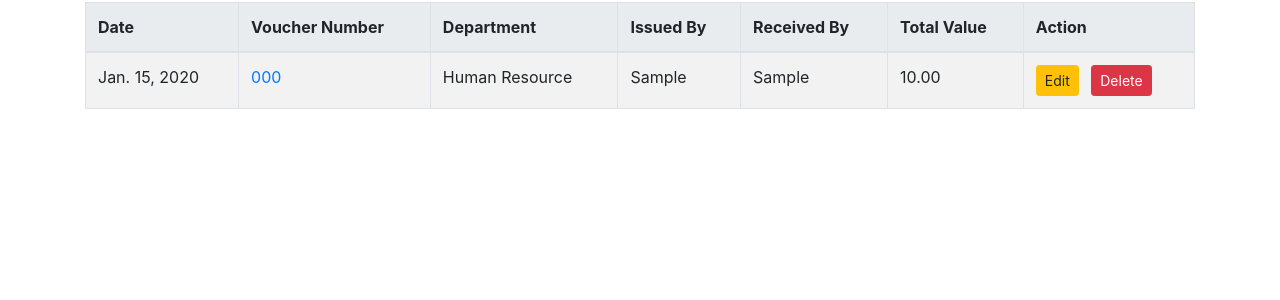
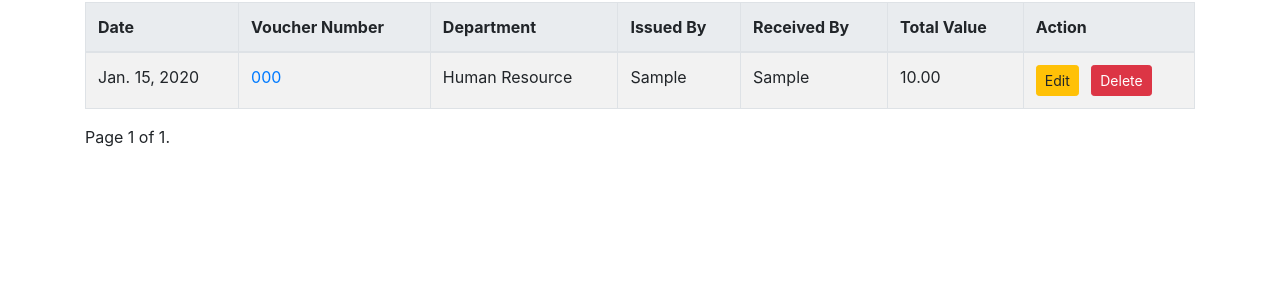
Before and after one commit to Mesele9/erp_django, a Django app: page /store/issue-records/ in a window 1280 px wide. Shown: the part 326-626 px from the top of the page. Run offline with Django 4.2, Linux system fonts and the light colour scheme; data comes from the database, SQL or seed files in the repository; tables that the repository leaves empty hold one stand-in row (values such as "Sample post"); some libraries are stand-ins or nearby versions.

Commit message:
add paginator to list pages

```diff
--- a/store/templates/store/issue_record_list.html
+++ b/store/templates/store/issue_record_list.html
@@ -50,4 +50,23 @@
         {% endfor %}
     </tbody>
 </table>
+
+<div class="pagination">
+    <span class="step-links">
+        {% if issue_records.has_previous %}
+            <a href="?page=1{% if request.GET.q %}&q={{ request.GET.q }}{% endif %}">&laquo; first</a>
+            <a href="?page={{ issue_records.previous_page_number }}{% if request.GET.q %}&q={{ request.GET.q }}{% endif %}">previous</a>
+        {% endif %}
+
+        <span class="current">
+            Page {{ issue_records.number }} of {{ issue_records.paginator.num_pages }}.
+        </span>
+
+        {% if issue_records.has_next %}
+            <a href="?page={{ issue_records.next_page_number }}{% if request.GET.q %}&q={{ request.GET.q }}{% endif %}">next</a>
+            <a href="?page={{ issue_records.paginator.num_pages }}{% if request.GET.q %}&q={{ request.GET.q }}{% endif %}">last &raquo;</a>
+        {% endif %}
+    </span>
+</div>
+
 {% endblock %}
--- a/store/views.py
+++ b/store/views.py
@@ -4,6 +4,7 @@ from django.shortcuts import render, redirect, get_object_or_404
 from django.db.models import F, Sum, Q, Avg
 from .models import Item, PurchaseRecord, PurchaseRecordItem, IssueRecord, IssueRecordItem, Subcategory, Supplier
 from .forms import IssueRecordFilterForm, IssueReportForm, ItemForm, ItemFilterForm, ItemsIssuedReportForm, ItemsPurchasedReportForm, PurchaseRecordFilterForm, PurchaseRecordForm, PurchaseRecordItemFormSet, IssueRecordForm, IssueRecordItemFormSet, PurchaseReportForm, ReportForm, SummarizedItemsIssuedReportForm, SummarizedItemsPurchasedReportForm, SupplierForm, SupplierFilterForm
+from django.core.paginator import Paginator, PageNotAnInteger, EmptyPage
 
 
 @login_required
@@ -11,7 +12,7 @@ def store_dashboard(request):
     #items = Item.objects.all()
     recent_purchase_records = PurchaseRecord.objects.order_by('-date')[:5]
     recent_issue_records = IssueRecord.objects.order_by('-date')[:5]
-    low_stock_items = Item.objects.filter(stock_balance__lte=F('minimum_stock'))
+    low_stock_items = Item.objects.filter(stock_balance__lt=F('minimum_stock'))
 
     context = {
         #'items': items,
@@ -36,6 +37,15 @@ def supplier_list(request):
     if form.is_valid():
         if form.cleaned_data['name']:
             suppliers = suppliers.filter(name__icontains=form.cleaned_data['name'])
+
+    paginator = Paginator(suppliers, 10)  # Show 10 suppliers per page
+    page = request.GET.get('page')
+    try:
+        suppliers = paginator.page(page)
+    except PageNotAnInteger:
+        suppliers = paginator.page(1)
+    except EmptyPage:
+        suppliers = paginator.page(paginator.num_pages)
 
     return render(request, 'store/supplier_list.html', {'suppliers': suppliers, 'form': form})
 
@@ -67,6 +77,7 @@ def supplier_delete(request, pk):
         return redirect('supplier_list')
     return render(request, 'store/supplier_confirm_delete.html', {'supplier': supplier})
 
+
 @login_required
 def item_list(request):
     form = ItemFilterForm(request.GET or None)
@@ -79,6 +90,15 @@ def item_list(request):
             items = items.filter(category=form.cleaned_data['category'])
         if form.cleaned_data['subcategory']:
             items = items.filter(subcategory=form.cleaned_data['subcategory'])
+
+    paginator = Paginator(items, 30)  # Show 10 items per page
+    page = request.GET.get('page')
+    try:
+        items = paginator.page(page)
+    except PageNotAnInteger:
+        items = paginator.page(1)
+    except EmptyPage:
+        items = paginator.page(paginator.num_pages)
 
     return render(request, 'store/item_list.html', {'items': items, 'form': form})
 
@@ -124,6 +144,14 @@ def purchase_record_list(request):
         if form.cleaned_data['voucher_number']:
             purchase_records = purchase_records.filter(voucher_number__icontains=form.cleaned_data['voucher_number'])
 
+    paginator = Paginator(purchase_records, 10)  # Show 10 records per page
+    page = request.GET.get('page')
+    try:
+        purchase_records = paginator.page(page)
+    except PageNotAnInteger:
+        purchase_records = paginator.page(1)
+    except EmptyPage:
+        purchase_records = paginator.page(paginator.num_pages)
 
     return render(request, 'store/purchase_record_list.html', {'purchase_records': purchase_records, 'form': form})
 
@@ -186,6 +214,15 @@ def issue_record_list(request):
             issue_records = issue_records.filter(date__lte=form.cleaned_data['date_to'])
         if form.cleaned_data['voucher_number']:
             issue_records = issue_records.filter(voucher_number__icontains=form.cleaned_data['voucher_number'])
+
+    paginator = Paginator(issue_records, 10)  # Show 10 records per page
+    page = request.GET.get('page')
+    try:
+        issue_records = paginator.page(page)
+    except PageNotAnInteger:
+        issue_records = paginator.page(1)
+    except EmptyPage:
+        issue_records = paginator.page(paginator.num_pages)
 
     return render(request, 'store/issue_record_list.html', {'issue_records': issue_records, 'form': form})
 
```
Also changed, not shown: store/templates/store/item_list.html (+19 -0 lines), store/templates/store/purchase_record_list.html (+19 -0 lines), store/templates/store/supplier_list.html (+19 -0 lines), 2 other files.
